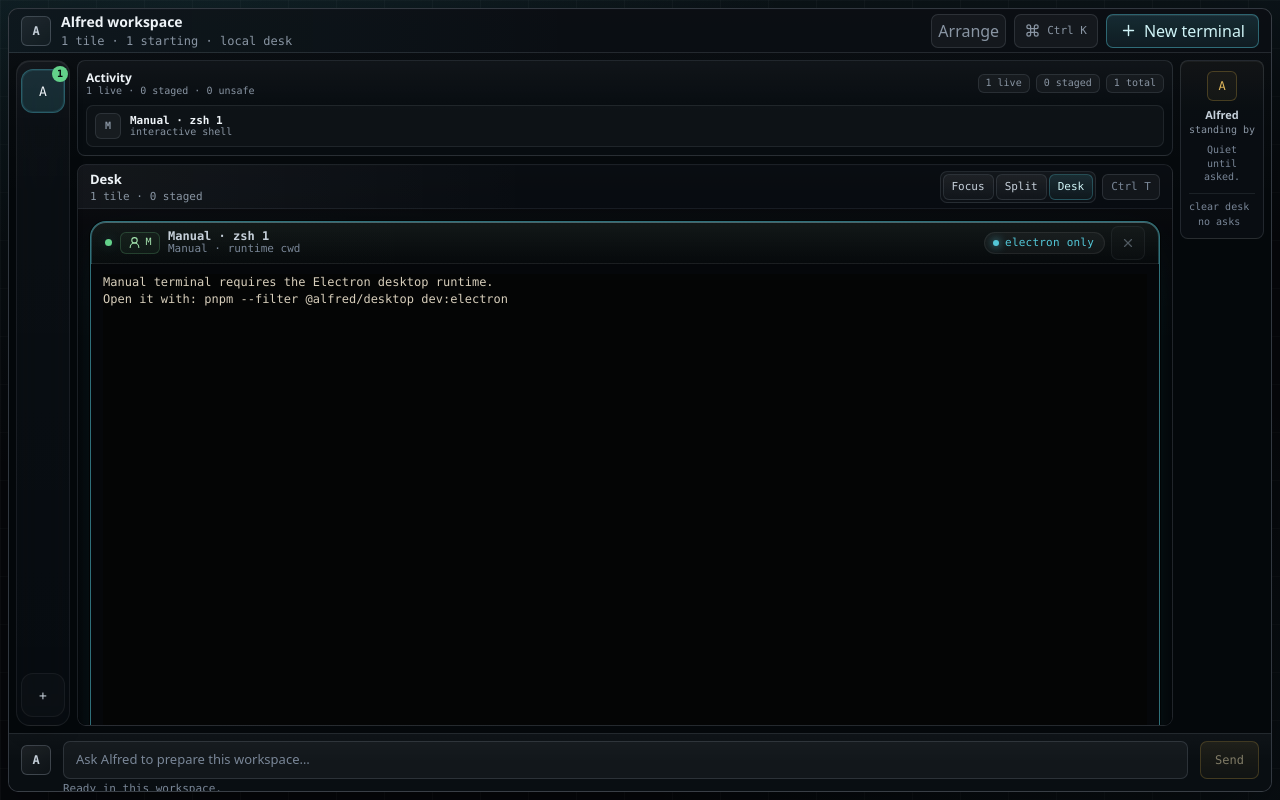
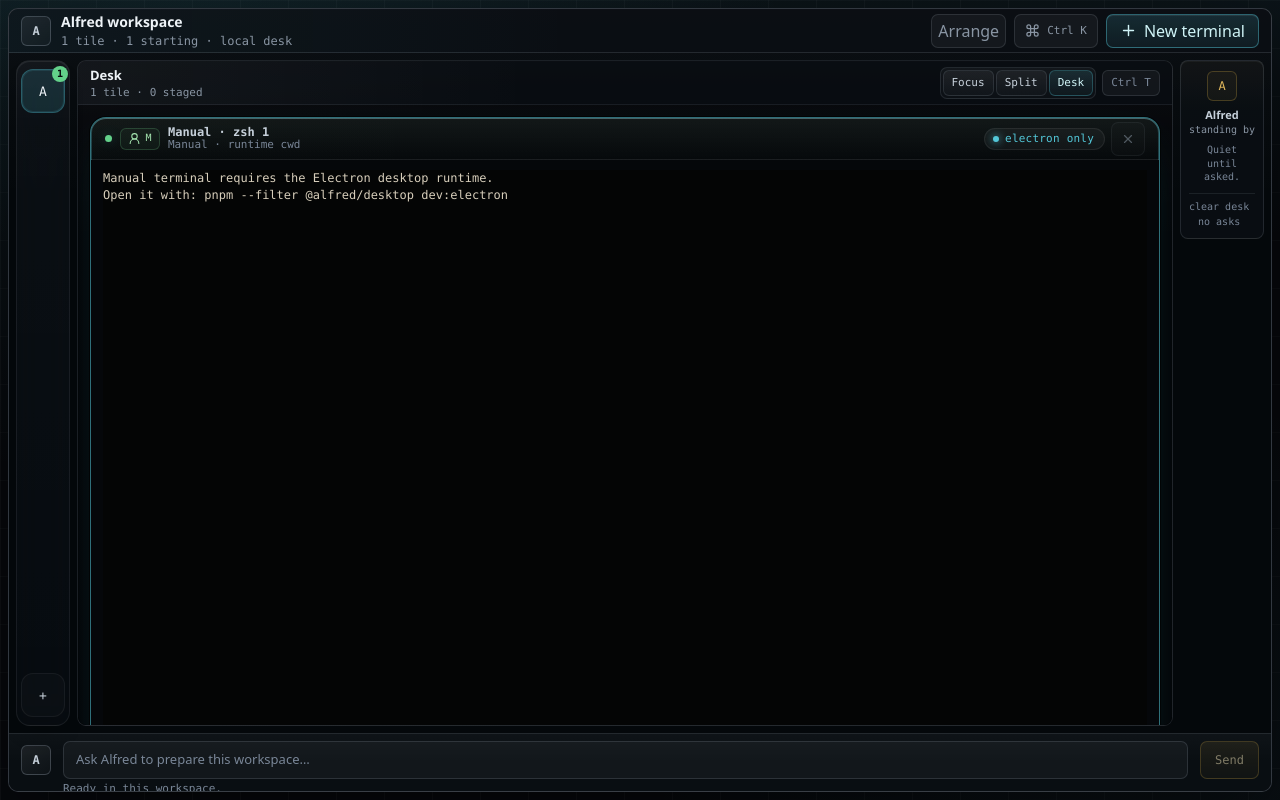
Before and after one commit to pdudek2/Alfred, a React (Vite) app in the folder apps/desktop/: page / in a window 1280 px wide. Built offline with nearby package versions, Linux system fonts and the light colour scheme.

Commit message:
Fold workspace graph into desk status

```diff
--- a/apps/desktop/src/renderer/app.tsx
+++ b/apps/desktop/src/renderer/app.tsx
@@ -1,11 +1,10 @@
 import { Command, Plus } from "lucide-react";
-import { useCallback, useEffect, useMemo, useRef, useState } from "react";
+import { useCallback, useEffect, useRef, useState } from "react";
 import { getDesktopAlfredApi, getDesktopLayoutApi, getDesktopTerminalApi, getDesktopWorkspaceApi } from "./desktop-api";
 import { ComposerBar } from "./composer";
 import { AlfredControlRail } from "./components/AlfredControlRail";
 import { AlfredMark } from "./components/AlfredMark";
 import { CommandPalette } from "./components/CommandPalette";
-import { OrchestratorSurface } from "./components/OrchestratorSurface";
 import { TerminalDesk } from "./components/TerminalDesk";
 import { WorkspaceRail, type WorkspaceRailWorkspace } from "./components/WorkspaceRail";
 import {
@@ -45,7 +44,6 @@ import {
   type SessionTile,
 } from "./session-state";
 import type { WorkMode } from "./terminal-desk-types";
-import { buildOrchestratorViewModel } from "./view-models/orchestrator-view-model";
 import { workspaceSessionSummary } from "./workspace-session-summary";
 import type { AlfredRuntimeStatus, AlfredStagedPlanSnapshot, AlfredStagedSession } from "../shared/alfred-ipc";
 import type { TerminalCreateResult } from "../shared/terminal-ipc";
@@ -90,18 +88,6 @@ export function App() {
   const unsafeStagedCount = activeSessions.filter((s) => s.stage === "staged" && s.safetyNote).length;
   const liveAlfredCount = activeSessions.filter((s) => s.stage === "live" && s.source === "alfred").length;
   const alfredExpanded = alfredStatus.kind !== "idle" || activePendingPlan !== null;
-  const orchestratorViewModel = useMemo(
-    () =>
-      buildOrchestratorViewModel({
-        activeWorkspaceId: activeWorkspace.id,
-        activeWorkspaceLabel: activeWorkspace.label,
-        model: runtimeStatus?.model,
-        openRouterConfigured: runtimeStatus?.openRouterConfigured !== false,
-        pendingPlan: activePendingPlan,
-        sessions: terminalSessions,
-      }),
-    [activePendingPlan, activeWorkspace.id, activeWorkspace.label, runtimeStatus, terminalSessions],
-  );
   const stagedWorkspaceLabel =
     pendingPlan && pendingPlan.workspaceId !== activeWorkspace.id
       ? workspaces.find((workspace) => workspace.id === pendingPlan.workspaceId)?.label ?? "another workspace"
@@ -690,7 +676,7 @@ export function App() {
             onAddWorkspace={handleAddWorkspace}
             onSelectWorkspace={handleSelectWorkspace}
           />
-          <OrchestratorSurface viewModel={orchestratorViewModel}>
+          <div className="orchestrator-surface">
             <TerminalDesk
               arrangeMode={arrangeMode}
               armedUnsafeSessionIds={armedUnsafeSessionIds}
@@ -717,7 +703,7 @@ export function App() {
               onRejectTile={handleRejectTile}
               onResizeTile={handleResizeTile}
             />
-          </OrchestratorSurface>
+          </div>
           <AlfredControlRail
             armedUnsafeSessionIds={armedUnsafeSessionIds}
             status={alfredStatus}
--- a/apps/desktop/src/renderer/components/MissionGraph.tsx
+++ /dev/null
@@ -1,47 +0,0 @@
-import type { OrchestratorViewModel } from "../view-models/orchestrator-view-model";
-import { tileKindMeta } from "../tile-kind";
-
-type MissionGraphProps = {
-  viewModel: OrchestratorViewModel;
-};
-
-export function MissionGraph({ viewModel }: MissionGraphProps) {
-  const heading = viewModel.missionTitle.endsWith(" workspace") ? "Activity" : viewModel.missionTitle;
-
-  return (
-    <section className="mission-graph" aria-label="Workspace activity">
-      <header className="mission-graph-header">
-        <div>
-          <strong>{heading}</strong>
-          <span>{viewModel.missionDetail}</span>
-        </div>
-        <div className="mission-graph-counts" aria-label="Workspace activity counts">
-          <span>{viewModel.counts.live} live</span>
-          <span>{viewModel.counts.staged} staged</span>
-          <span>{viewModel.counts.terminals} total</span>
-        </div>
-      </header>
-      <ol className="mission-graph-nodes" aria-label={`${viewModel.graphNodes.length} activity nodes`}>
-        {viewModel.graphNodes.map((node) => {
-          const kind = tileKindMeta(node.kind);
-
-          return (
-            <li
-              className={`mission-graph-node kind-${kind.className} tone-${node.tone}`}
-              key={node.id}
-              aria-label={`${node.title}, ${kind.label}, ${node.tone}, ${node.detail}`}
-            >
-              <span className="mission-graph-node-mark" aria-hidden="true">
-                {kind.shortLabel}
-              </span>
-              <span className="mission-graph-node-copy">
-                <strong>{node.title}</strong>
-                <span>{node.detail}</span>
-              </span>
-            </li>
-          );
-        })}
-      </ol>
-    </section>
-  );
-}
--- a/apps/desktop/src/renderer/components/OrchestratorSurface.tsx
+++ /dev/null
@@ -1,17 +0,0 @@
-import type { ReactNode } from "react";
-import { MissionGraph } from "./MissionGraph";
-import type { OrchestratorViewModel } from "../view-models/orchestrator-view-model";
-
-type OrchestratorSurfaceProps = {
-  children: ReactNode;
-  viewModel: OrchestratorViewModel;
-};
-
-export function OrchestratorSurface({ children, viewModel }: OrchestratorSurfaceProps) {
-  return (
-    <div className="orchestrator-surface">
-      <MissionGraph viewModel={viewModel} />
-      {children}
-    </div>
-  );
-}
--- a/apps/desktop/src/renderer/styles.css
+++ b/apps/desktop/src/renderer/styles.css
@@ -208,128 +208,11 @@ button:focus-visible {
 .orchestrator-surface {
   min-width: 0;
   min-height: 0;
-  display: grid;
-  grid-template-rows: auto minmax(0, 1fr);
-  gap: 8px;
-}
-
-.mission-graph {
-  min-width: 0;
-  border: 1px solid var(--line);
-  border-radius: 8px;
-  background:
-    linear-gradient(180deg, rgba(238, 243, 247, 0.035), transparent 52px),
-    rgba(9, 13, 18, 0.88);
-  padding: 8px;
-}
-
-.mission-graph-header {
-  min-width: 0;
-  display: grid;
-  grid-template-columns: minmax(0, 1fr) auto;
-  gap: 12px;
-  align-items: center;
-}
-
-.mission-graph-header strong,
-.mission-graph-header span {
-  display: block;
-  overflow: hidden;
-  text-overflow: ellipsis;
-  white-space: nowrap;
-}
-
-.mission-graph-header strong {
-  color: var(--ink);
-  font-size: 12px;
-  font-weight: 650;
-}
-
-.mission-graph-header span,
-.mission-graph-counts span,
-.mission-graph-node span {
-  color: var(--muted);
-  font-family: var(--mono);
-  font-size: 10px;
-}
-
-.mission-graph-counts {
-  display: inline-flex;
-  gap: 6px;
-  align-items: center;
-}
-
-.mission-graph-counts span {
-  border: 1px solid rgba(188, 202, 218, 0.12);
-  border-radius: 6px;
-  padding: 3px 7px;
-  background: rgba(238, 243, 247, 0.04);
-}
-
-.mission-graph-nodes {
-  min-width: 0;
-  margin: 8px 0 0;
-  padding: 0;
-  list-style: none;
-  display: grid;
-  grid-template-columns: repeat(auto-fit, minmax(128px, 1fr));
-  gap: 6px;
-}
-
-.mission-graph-node {
-  min-width: 0;
-  border: 1px solid rgba(188, 202, 218, 0.1);
-  border-radius: 7px;
-  padding: 7px 8px;
-  background: rgba(238, 243, 247, 0.028);
-  display: grid;
-  grid-template-columns: 28px minmax(0, 1fr);
-  gap: 7px;
-  align-items: center;
-}
-
-.mission-graph-node-mark {
-  width: 26px;
-  height: 26px;
-  border: 1px solid rgba(188, 202, 218, 0.13);
-  border-radius: 6px;
-  display: grid;
-  place-items: center;
-  color: var(--ink-soft);
-  background: rgba(238, 243, 247, 0.045);
-  font-family: var(--mono);
-  font-size: 10px;
-  font-weight: 650;
-}
-
-.mission-graph-node-copy {
-  min-width: 0;
-}
-
-.mission-graph-node-copy strong,
-.mission-graph-node-copy span {
-  display: block;
-  overflow: hidden;
-  text-overflow: ellipsis;
-  white-space: nowrap;
-}
-
-.mission-graph-node-copy strong {
-  color: var(--ink);
-  font-size: 11px;
-  font-weight: 620;
-}
-
-.mission-graph-node.tone-live {
-  border-color: color-mix(in oklab, var(--accent) 20%, transparent);
-}
-
-.mission-graph-node.tone-waiting {
-  border-color: rgba(217, 174, 70, 0.22);
-}
-
-.mission-graph-node.tone-unsafe {
-  border-color: rgba(239, 129, 115, 0.34);
+  display: flex;
+}
+
+.orchestrator-surface > .terminal-stage {
+  flex: 1 1 auto;
 }
 
 .workspace-rail {
--- a/apps/desktop/src/renderer/view-models/orchestrator-view-model.ts
+++ /dev/null
@@ -1,94 +0,0 @@
-import type { AlfredRuntimeStatus } from "../../shared/alfred-ipc";
-import type { SquadPlan } from "../alfred-state";
-import type { SessionTile } from "../session-state";
-import { sessionTileKind, type TileKind } from "../tile-kind";
-
-export type GraphNodeTone = "live" | "waiting" | "unsafe" | "manual";
-
-export type MissionGraphNode = {
-  id: string;
-  title: string;
-  kind: TileKind;
-  tone: GraphNodeTone;
-  detail: string;
-};
-
-export type OrchestratorViewModel = {
-  missionTitle: string;
-  missionDetail: string;
-  counts: {
-    live: number;
-    manual: number;
-    staged: number;
-    unsafe: number;
-    terminals: number;
-  };
-  graphNodes: MissionGraphNode[];
-  controlRail: {
-    model: string;
-    modelConfigured: boolean;
-    guardrails: string[];
-  };
-};
-
-type BuildInput = {
-  activeWorkspaceId: string;
-  activeWorkspaceLabel: string;
-  model: AlfredRuntimeStatus["model"] | undefined;
-  openRouterConfigured: boolean;
-  pendingPlan: SquadPlan | null;
-  sessions: SessionTile[];
-};
-
-export function buildOrchestratorViewModel(input: BuildInput): OrchestratorViewModel {
-  const activeSessions = input.sessions.filter((session) => session.workspaceId === input.activeWorkspaceId);
-  const live = activeSessions.filter((session) => session.stage === "live");
-  const staged = activeSessions.filter((session) => session.stage === "staged");
-  const unsafe = staged.filter((session) => Boolean(session.safetyNote));
-  const manual = live.filter((session) => session.source === "manual");
-
-  return {
-    missionTitle: input.pendingPlan?.prompt ?? `${input.activeWorkspaceLabel} workspace`,
-    missionDetail: `${live.length} live · ${staged.length} staged · ${unsafe.length} unsafe`,
-    counts: {
-      live: live.length,
-      manual: manual.length,
-      staged: staged.length,
-      unsafe: unsafe.length,
-      terminals: activeSessions.length,
-    },
-    graphNodes: activeSessions.map(toGraphNode),
-    controlRail: {
-      model: input.model ?? "unknown",
-      modelConfigured: input.openRouterConfigured,
-      guardrails: [
-        "approval before unsafe command",
-        "workspace scoped",
-        "manual terminals remain live",
-      ],
-    },
-  };
-}
-
-function toGraphNode(session: SessionTile): MissionGraphNode {
-  const stagedUnsafe = session.stage === "staged" && Boolean(session.safetyNote);
-
-  return {
-    id: session.id,
-    title: session.title,
-    kind: sessionTileKind(session),
-    tone: stagedUnsafe
-      ? "unsafe"
-      : session.stage === "staged"
-        ? "waiting"
-        : session.source === "manual"
-          ? "manual"
-          : "live",
-    detail:
-      session.stage === "staged"
-        ? "staged, no process yet"
-        : session.command
-          ? [session.command, ...(session.args ?? [])].join(" ")
-          : "interactive shell",
-  };
-}
```
Also changed, not shown: 2 other files (tests, documents, lock files or other folders).
